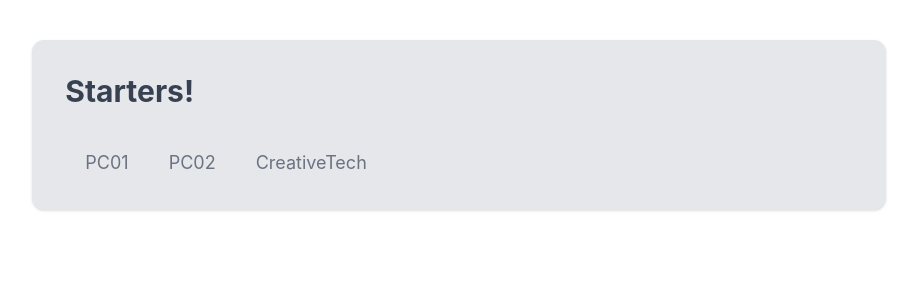
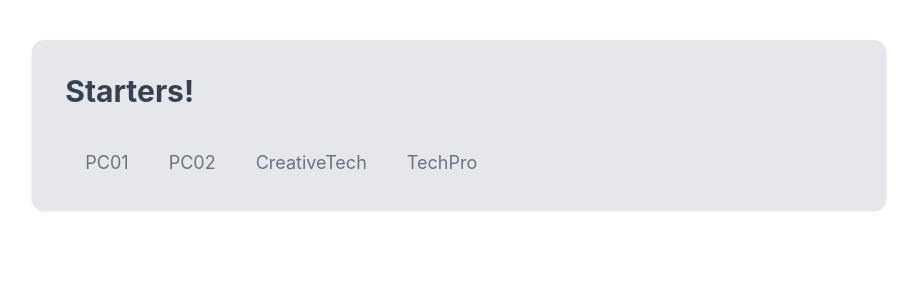
Before and after one commit to bvechiato/ftech, a React (Create React App) app: page / in a window 1280 px wide. Shown: the top 300 px of the page, without its empty margins (181-1098 px from the left). Built offline with nearby package versions, Linux system fonts and the light colour scheme; no server answers; the HTML template or start-up script is replaced by a standard one.

Commit message:
TechPro added

```diff
--- a/src/App.js
+++ b/src/App.js
@@ -3,6 +3,7 @@ import { Route, Routes } from "react-router-dom";
 import PC01 from './pages/PC01';
 import PC02 from './pages/PC02';
 import CreativeTech from './pages/CreativeTech';
+import TechPro from './pages/TechPro';
 import Header from './components/Header';
 
 
@@ -15,6 +16,7 @@ function App() {
         <Route path="/pages/PC01" element={<PC01 />}>PC01</Route>
         <Route path="/pages/PC02" element={<PC02 />}>PC02</Route>
         <Route path="/pages/CreativeTech" element={<CreativeTech />}>CreativeTech</Route>
+        <Route path="/pages/TechPro" element={<TechPro />}>TechPro</Route>
       </Routes>
     </div>
   );
--- a/src/components/Code.js
+++ b/src/components/Code.js
@@ -1,6 +1,8 @@
-function Code() {
+import ReactMarkdown from "react-markdown";
+
+function Code({ line }) {
   return (
-    <div>Code</div>
+    <ReactMarkdown className="text-s pt-4">`{ line }`</ReactMarkdown>
   )
 }
 
--- a/src/components/Definition.js
+++ b/src/components/Definition.js
@@ -2,7 +2,7 @@ import { useState } from "react";
 import { useEffect } from "react";
 import { db } from "../firebase";
 import { ref, onValue } from "firebase/database";
-import ReactMarkdown from "react-markdown";
+import Code from "./Code";
 
 function Definition({ course, term, definition }) {
     const [definitionExp, setDefinition] = useState([]);
@@ -23,7 +23,7 @@ function Definition({ course, term, definition }) {
         <div className="block max-w-sm p-6 bg-white border border-gray-200 rounded-lg shadow-md hover:bg-gray-100">
             <h5 className="mb-2 text-l font-bold tracking-tight text-gray-900">{definition}</h5>
             <p className="font-normal text-gray-700">{definitionExp}</p>
-            <ReactMarkdown className="text-s pt-4">`class Person:`</ReactMarkdown>
+            <Code/>
         </div>
     )
 }
--- /dev/null
+++ b/src/pages/TechPro.js
@@ -0,0 +1,9 @@
+import Course from "../components/Course"
+
+function TechPro() {
+  return (
+    <Course name="TechPro" />
+  )
+}
+
+export default TechPro
--- a/src/pages/content.json
+++ b/src/pages/content.json
@@ -29,5 +29,11 @@
         "Term 1": {},
         "Term 2": {},
         "Term 3": {}
+    },
+    "TechPro":
+    {
+        "Term 1": {},
+        "Term 2": {},
+        "Term 3": {}
     }
 }
```
